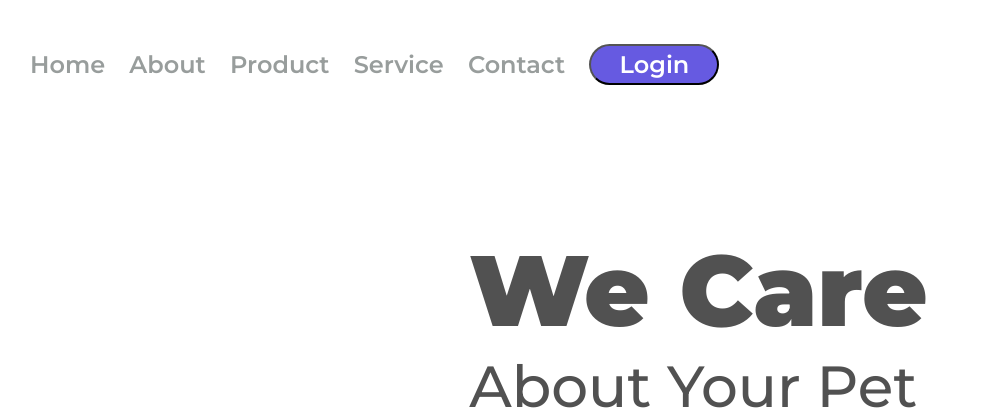
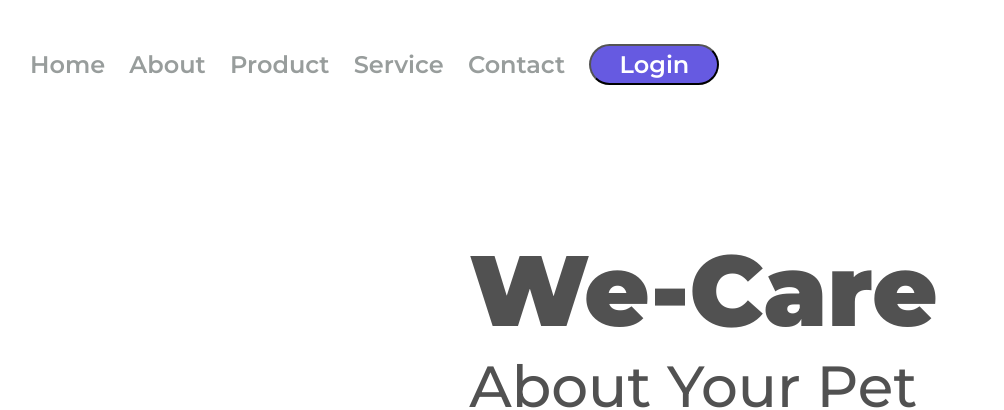
Before and after one commit to AlanEduardoCruz/Projeto-01, a plain HTML site: page index.html in a window 1280 px wide. Shown: the top 410 px of the page, without its empty margins (46-1050 px from the left). Drawn offline with Linux system fonts and the light colour scheme; files whose address does not match are found by name.

Commit message:
Atualização de titulo

```diff
--- a/index.html
+++ b/index.html
@@ -26,7 +26,7 @@
   <main>
     <img src="./img/we-care.png" alt="image-we-car" class="logo-image" />
     <section>
-      <h1>We Care</h1>
+      <h1>We-Care</h1>
       <h2>About Your Pet</h2>
       <p>
         Lorem ipsum dolor sit amet consectetur, adipisicing elit. Porro quod
```
